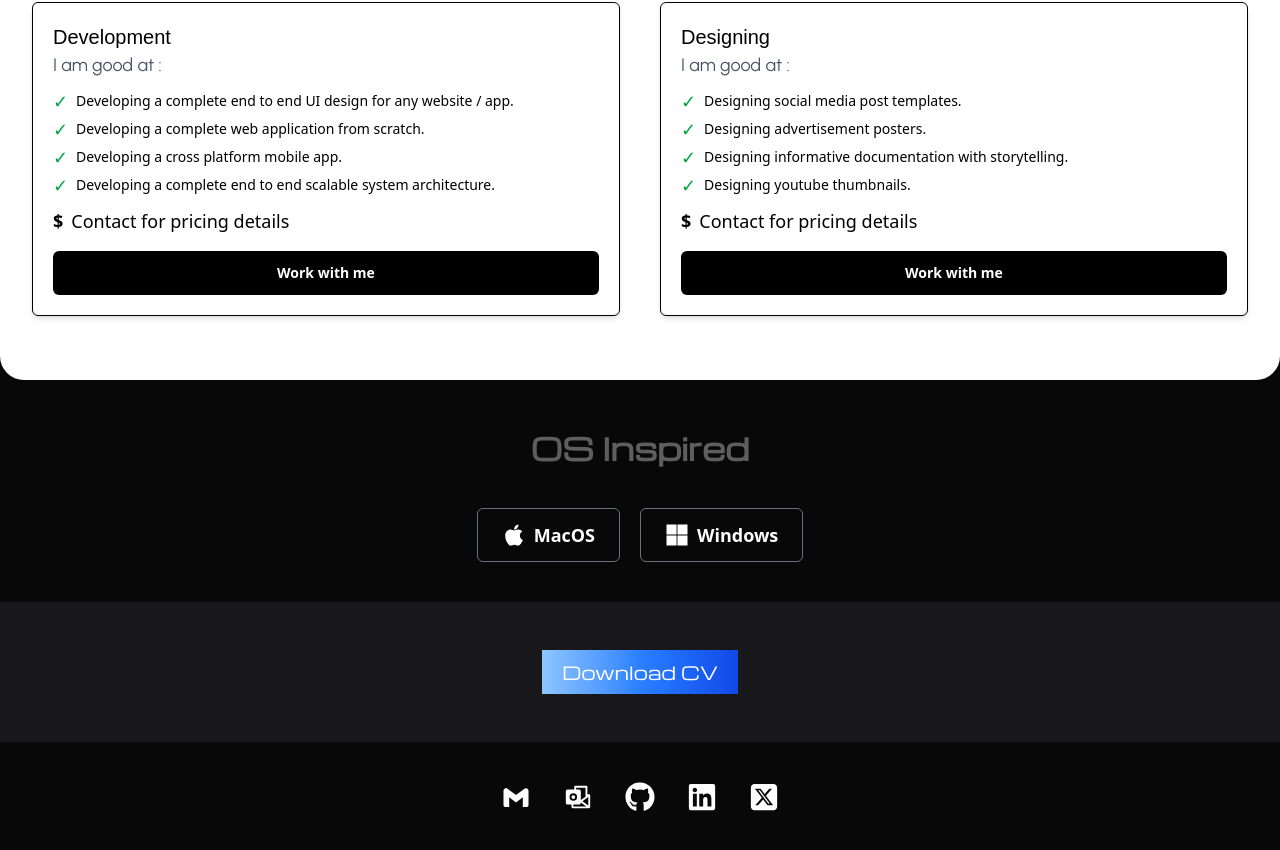
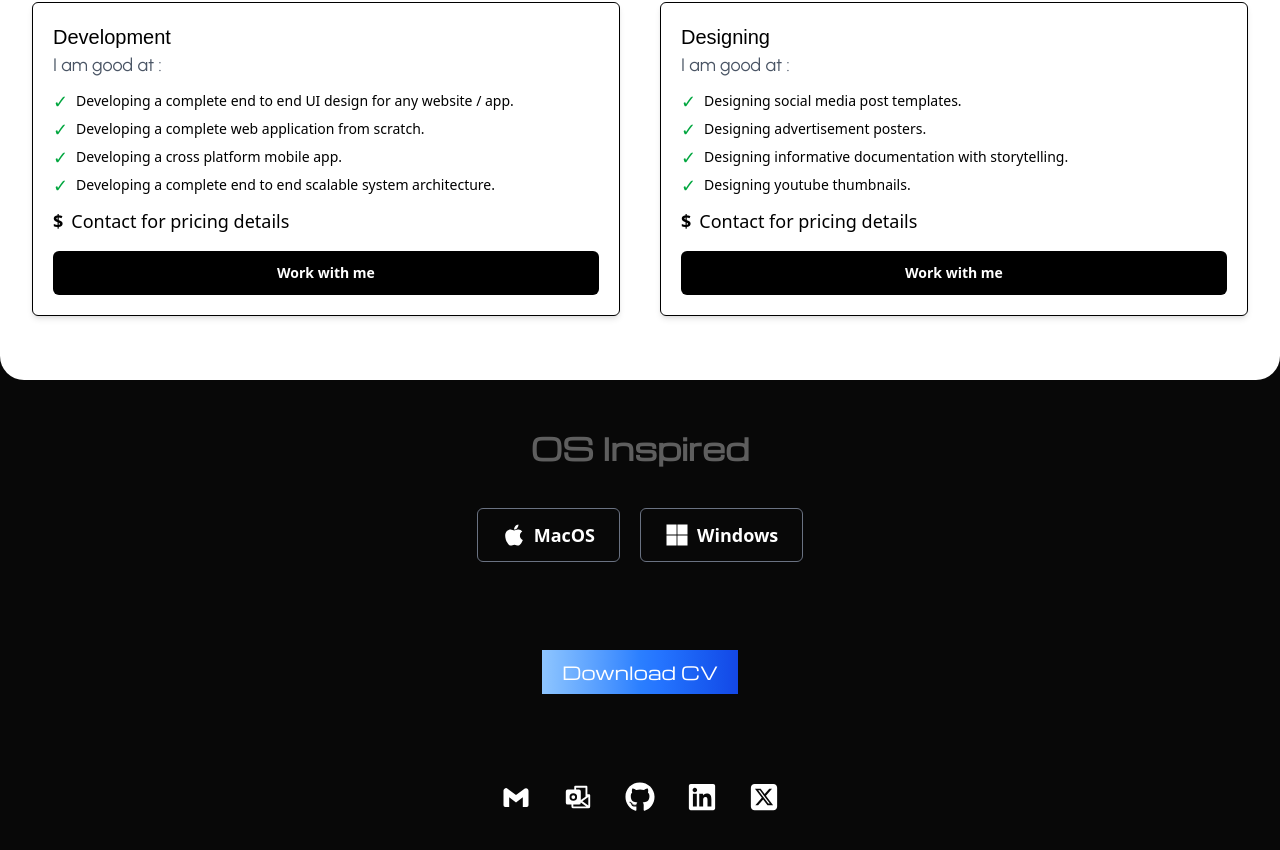
Before and after one commit to isudiptodas/isudiptodas_portfolio, a Next.js app: page / in a window 1280 px wide. Shown: the part 3827-4677 px from the top of the page. Built offline with nearby package versions, Linux system fonts and the light colour scheme; a web font is replaced by a local one.

Commit message:
Update page.tsx

```diff
--- a/src/app/page.tsx
+++ b/src/app/page.tsx
@@ -341,7 +341,7 @@ function page() {
           </div>
         </div>
 
-        <div className={`w-full bg-zinc-900 py-7 md:py-12 flex justify-center items-center`}>
+        <div className={`w-full bg-[#080808] py-7 md:py-12 flex justify-center items-center`}>
           <Link href='/cv_sudipto.pdf' download="/cv_sudipto.pdf" className={`w-auto px-5 py-2 hover:scale-95 hover:rounded-4xl duration-200 ease-in-out cursor-pointer bg-gradient-to-r from-blue-300 via-blue-500 to-blue-700 text-white font-Michroma text-sm md:text-lg font-light`}>Download CV</Link>
         </div>
 
```
